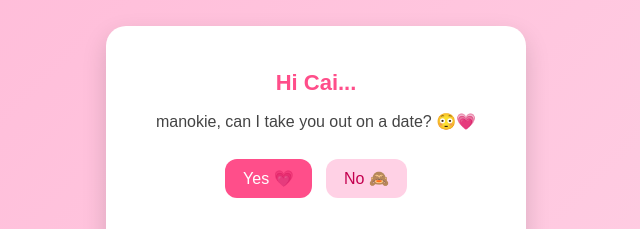
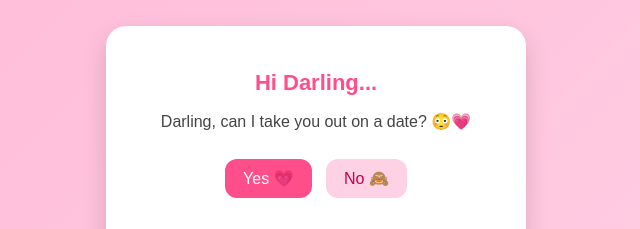
Before and after one commit to justinegulas/cai, a plain HTML site: page index.html in a window 1280 px wide. Shown: the part 190-419 px from the top of the page, 324-964 px from the left. Drawn offline with Linux system fonts and the light colour scheme.

Commit message:
Update index.html

```diff
--- a/index.html
+++ b/index.html
@@ -3,7 +3,7 @@
 <head>
 <meta charset="UTF-8" />
 <meta name="viewport" content="width=device-width, initial-scale=1.0" />
-<title>Manokie... Will You Go on a Date With Me? 💕</title>
+<title>Darling... Will You Go on a Date With Me? 💕</title>
 <style>
   body {
     margin: 0;
@@ -67,8 +67,8 @@
 </head>
 <body>
 <div class="card">
-  <h1>Hi Cai...</h1>
-  <p id="question">manokie, can I take you out on a date? 😳💗</p>
+  <h1>Hi Darling...</h1>
+  <p id="question">Darling, can I take you out on a date? 😳💗</p>
   <div id="buttons">
     <button class="yes" onclick="firstYes()">Yes 💗</button>
     <button class="no" id="noBtn">No 🙈</button>
```
